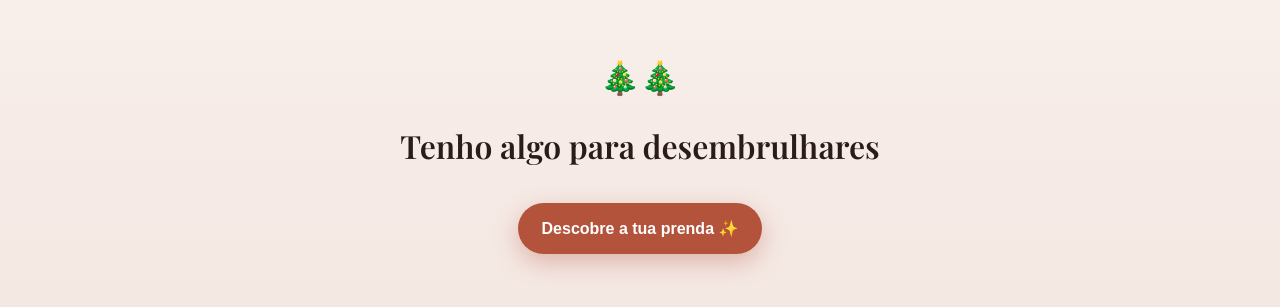
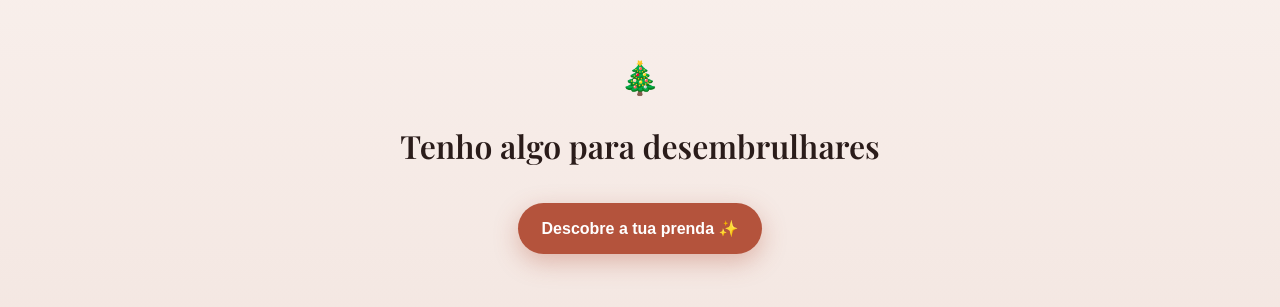
Before and after one commit to nunomeira8/christmas-gift, a React (Vite) app: page /#/ in a window 1280 px wide. Shown: the part 247-554 px from the top of the page. Built offline with nearby package versions, Linux system fonts and the light colour scheme.

Commit message:
Christmas Gift
Fix background on Safari

```diff
--- a/src/pages/Landing.jsx
+++ b/src/pages/Landing.jsx
@@ -24,7 +24,7 @@ export default function Landing() {
 
   return (
     <main className="page center landing">
-      <div style={{ fontSize: "2rem", marginBottom: "1rem" }}>🎄🎄</div>
+      <div style={{ fontSize: "2rem", marginBottom: "1rem" }}>🎄</div>
 
       {!isReady ? (
         <p className="muted">A preparar algo especial para ti…</p>
--- a/src/styles/global.css
+++ b/src/styles/global.css
@@ -11,57 +11,49 @@
   --text-muted: #7a5f5b;
 }
 
-/* ================= RESET ================= */
-
+/* RESET */
 * {
   box-sizing: border-box;
   margin: 0;
   padding: 0;
 }
 
-/* ================= HTML / BODY ================= */
-
+/* 🔒 HTML & BODY FIXOS AO VIEWPORT (Safari iOS) */
 html,
 body {
   width: 100%;
   height: 100%;
-}
-
-/* ⚠️ body NÃO tem background */
-body {
-  font-family: "Inter", system-ui, sans-serif;
-  color: var(--text-main);
-  line-height: 1.6;
-
-  /* evita scroll bounce vertical branco */
-  overscroll-behavior-y: none;
-}
-
-/* ================= ROOT BACKGROUND FIX ================= */
-
-/*
-  Este é o ponto-chave:
-  O fundo passa para o #root, que é FIXO e cobre tudo,
-  incluindo notch e home-bar.
-*/
-
-#root {
-  min-height: 100vh;
-  min-height: 100svh;
+  overflow-x: hidden;
 
   background: linear-gradient(
     180deg,
     var(--bg-main) 0%,
     var(--bg-gradient) 100%
   );
+}
 
-  /* Safe areas iOS */
+/* IMPORTANTE: scroll vertical só no body */
+body {
+  font-family: "Inter", system-ui, sans-serif;
+  color: var(--text-main);
+  line-height: 1.6;
+
+  overflow-y: auto;
+  -webkit-overflow-scrolling: touch;
+
+  /* safe-area */
   padding-top: env(safe-area-inset-top);
   padding-bottom: env(safe-area-inset-bottom);
 }
 
-/* ================= BASE PAGE ================= */
+/* ROOT ocupa sempre o ecrã real */
+#root {
+  min-height: 100%;
+  display: flex;
+  flex-direction: column;
+}
 
+/* BASE PAGE */
 .page {
   min-height: 100vh;
   min-height: 100svh;
@@ -73,15 +65,13 @@ body {
   justify-content: center;
 }
 
-/* ================= HELPERS ================= */
-
+/* CENTER HELPER */
 .center {
+  align-items: center;
   text-align: center;
-  align-items: center;
 }
 
-/* ================= TEXT ================= */
-
+/* TEXT */
 h1,
 h2,
 h4 {
@@ -94,16 +84,14 @@ h4 {
   color: var(--text-muted);
 }
 
-/* ================= IMAGES ================= */
-
+/* IMAGES */
 img {
   max-width: 100%;
   height: auto;
   border-radius: 18px;
 }
 
-/* ================= BUTTONS ================= */
-
+/* BUTTONS */
 button {
   padding: 1rem 1.5rem;
   border-radius: 999px;
@@ -115,6 +103,6 @@ button {
 
 .primary-button {
   background: var(--color-primary);
-  color: #ffffff;
+  color: #fff;
   box-shadow: 0 8px 24px rgba(180, 83, 60, 0.35);
 }
```
